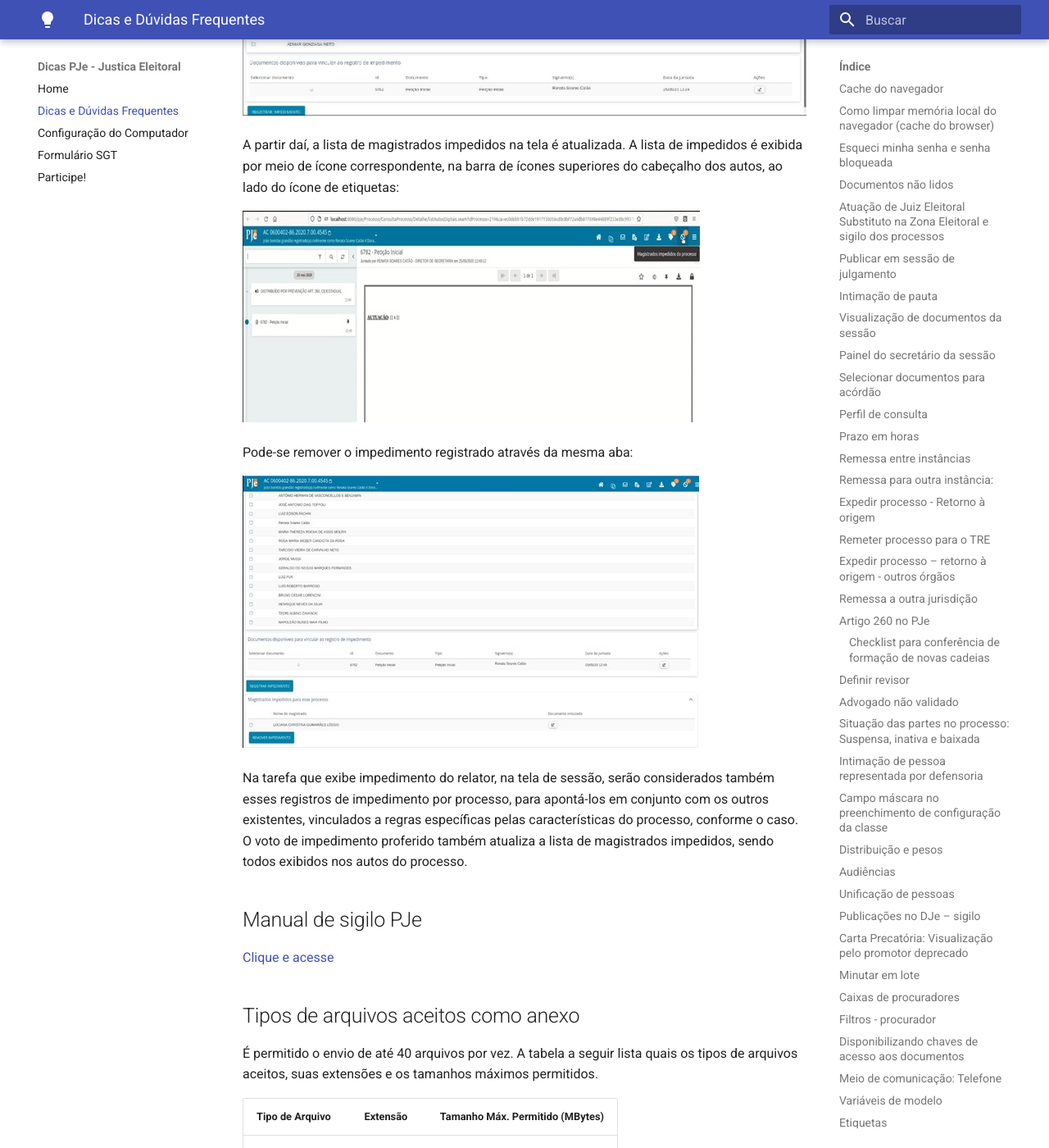
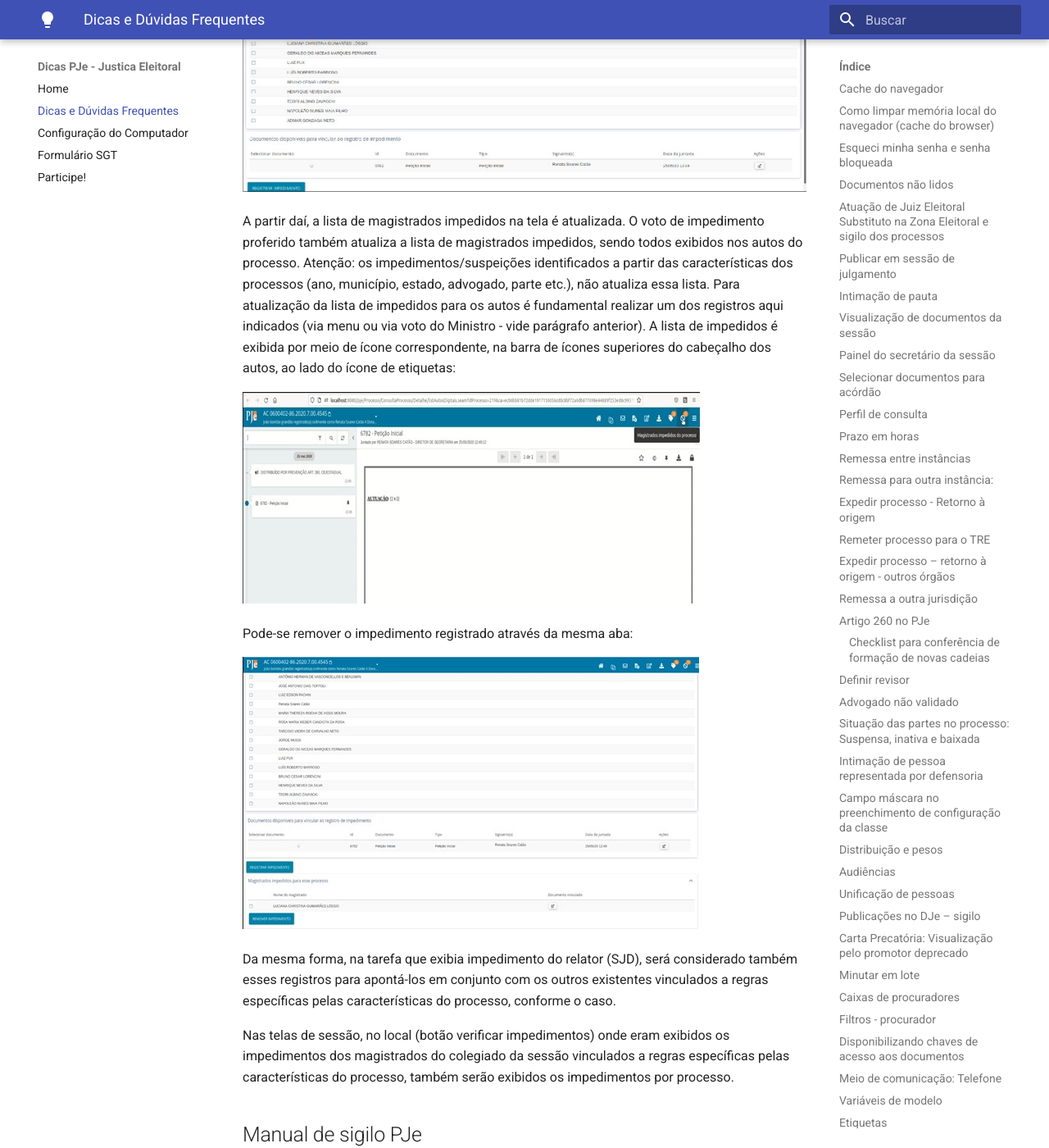
Before and after one commit to PJeJE/dicas_versao_1, an MkDocs documentation site: the page built from docs/dicas.md, in a window 1280 px wide and 1400 px high, scrolled down 51794 px. Shown: the whole window at 82% size. Built offline with MkDocs 1.6.1 and Material for MkDocs 9.7.7, drawn with Linux system fonts in a browser that asks for light colours; nearby versions of some CDN libraries; some of the changed text lies outside the part shown.

Commit message:
Alterações em Impedimento de Magistrado e no art. 260

```diff
--- a/docs/dicas.md
+++ b/docs/dicas.md
@@ -526,6 +526,7 @@
 
 
     **Dica:** No que se refere a recursos em registros de candidaturas, somente os processos de eleições majoritária são distribuídos com base no art. 260 do CE. Assim, como os assuntos de “registro” são comuns aos cargos proporcionais e majoritários, o assunto “Eleição Majoritária” foi criado para identificar os casos de distribuição pelo art. 260.
+    **Dica2:** Não utilizar, no ano da Eleição (caracteríticas do processo), "Eleições Suplementares", utilizar apenas "Eleições XXX - Eleições Municipais" ou "Eleições XXX - Eleições Gerais".
 
 
 2. Classes que excluem a aplicação do art. 260 do Código Eleitoral (segundo a configuração feita pelo TSE, nada impede que os TREs, seguindo os normativos, realizem configurações diferenciadas, de acordo com a realidade local).
@@ -1196,7 +1197,8 @@
 # Impedimento de Magistrados
 
 
-Para registrar magistrados impedidos/suspeitos nos autos de um processo é necessário ter o papel pje:papel:administrarAutuacao. A visualização também está vinculada a este papel.
+Para registrar magistrados impedidos/suspeitos nos autos de um processo é necessário ter o papel pje:papel:administrarAutuacao (Informação importante para os administradores do PJe). A visualização também está vinculada a este papel.
+
 O registro é feito por meio da aba Impedimento/Suspeição localizada no menu de três barras horizontais no canto superior direito dos autos, onde estão todos os magistrados vinculados ao órgão julgador ativo no TRE/TSE PJe:
 
 
@@ -1213,7 +1215,9 @@
 
 
 
-A partir daí, a lista de magistrados impedidos na tela é atualizada. A lista de impedidos é exibida por meio de ícone correspondente, na barra de ícones superiores do cabeçalho dos autos, ao lado do ícone de etiquetas:
+A partir daí, a lista de magistrados impedidos na tela é atualizada. O voto de impedimento proferido também atualiza a lista de magistrados impedidos, sendo todos exibidos nos autos do processo.
+Atenção: os impedimentos/suspeições identificados a partir das características dos processos (ano, município, estado, advogado, parte etc.), não atualiza essa lista. Para atualização da lista de impedidos para os autos é fundamental realizar um dos registros aqui indicados (via menu ou via voto do Ministro - vide parágrafo anterior).
+A lista de impedidos é exibida por meio de ícone correspondente, na barra de ícones superiores do cabeçalho dos autos, ao lado do ícone de etiquetas:
 
 
 
@@ -1229,9 +1233,10 @@
 
 
 
+Da mesma forma, na tarefa que exibia impedimento do relator (SJD), será considerado também esses registros para apontá-los em conjunto com os outros existentes vinculados a regras específicas pelas características do processo, conforme o caso.
 
-Na tarefa que exibe impedimento do relator, na tela de sessão, serão considerados também esses registros de impedimento por processo, para apontá-los em conjunto com os outros existentes, vinculados a regras específicas pelas características do processo, conforme o caso.
-O voto de impedimento proferido também atualiza a lista de magistrados impedidos, sendo todos exibidos nos autos do processo.
+Nas telas de sessão, no local (botão verificar impedimentos) onde eram exibidos os impedimentos dos magistrados do colegiado da sessão vinculados a regras específicas pelas características do processo, também serão exibidos os impedimentos por processo.
+
 
 
 
```
